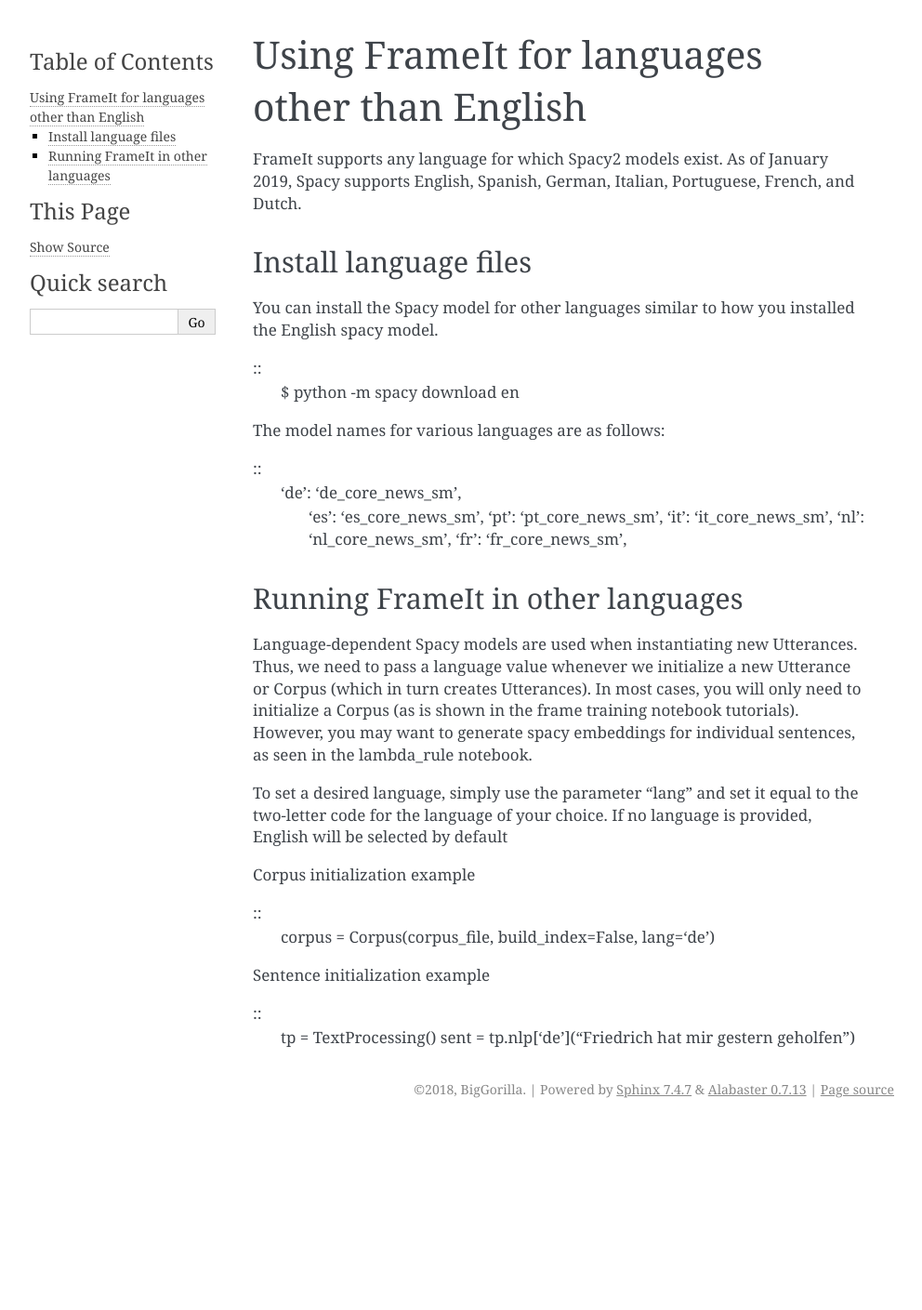
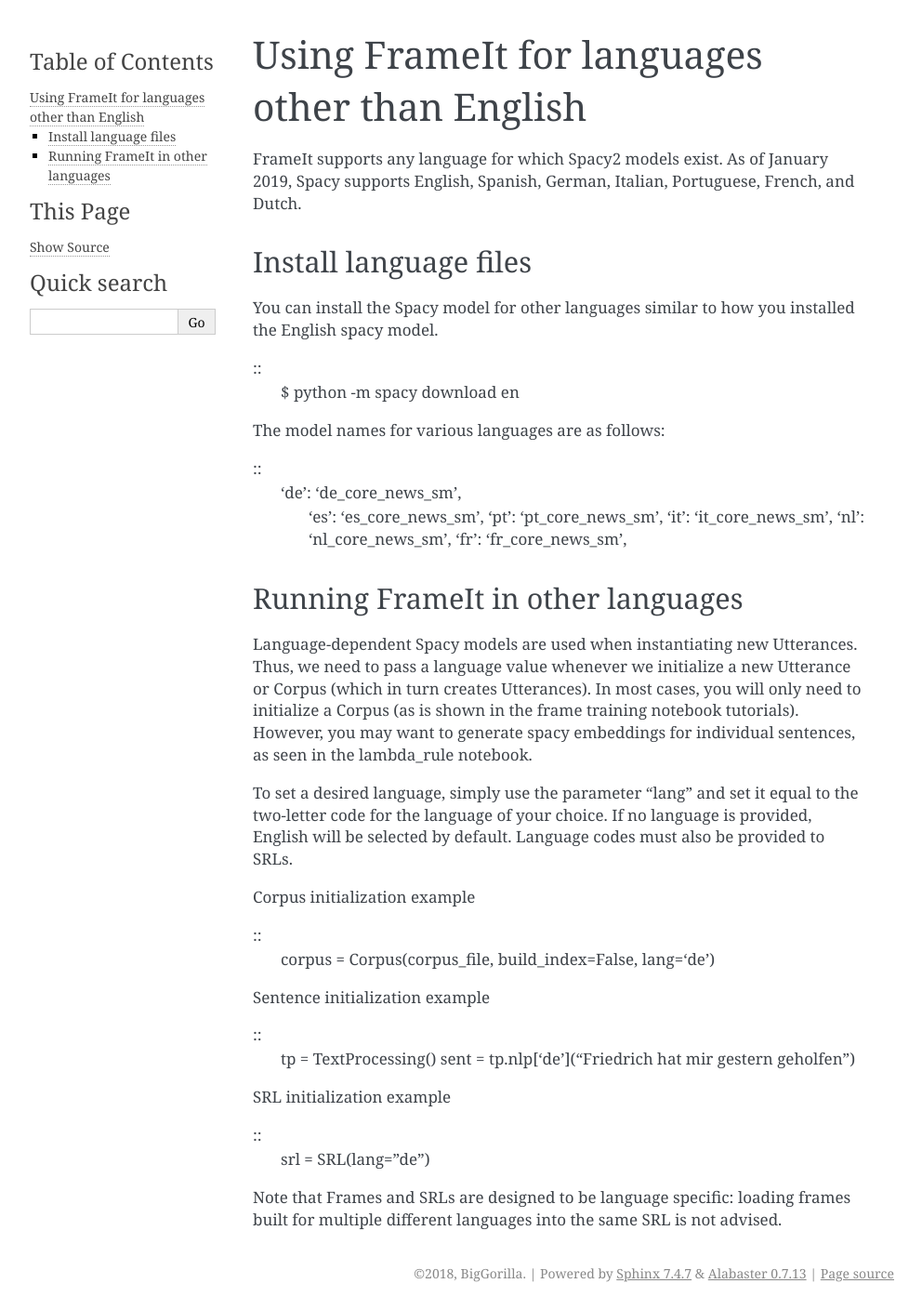
Before and after one commit to biggorilla-gh/frameit, a Sphinx documentation site: the page built from docs/language.rst, in a window 1280 px wide. Shown: the whole page at 93% size, without its empty margins (148-1140 px from the left). Built offline with Sphinx 7.4.7, drawn with Linux system fonts in a browser that asks for light colours; pages that are not in the unit, such as notebooks, are missing from menus; before the commit the page ends 1211 px from its top, so only the background shows below that.

Commit message:
more documentation

```diff
--- a/docs/language.rst
+++ b/docs/language.rst
@@ -24,7 +24,7 @@ Running FrameIt in other languages
 ------------------------------------
 Language-dependent Spacy models are used when instantiating new Utterances. Thus, we need to pass a language value whenever we initialize a new Utterance or Corpus (which in turn creates Utterances). In most cases, you will only need to initialize a Corpus (as is shown in the frame training notebook tutorials). However, you may want to generate spacy embeddings for individual sentences, as seen in the lambda_rule notebook.
 
-To set a desired language, simply use the parameter “lang” and set it equal to the two-letter code for the language of your choice. If no language is provided, English will be selected by default
+To set a desired language, simply use the parameter “lang” and set it equal to the two-letter code for the language of your choice. If no language is provided, English will be selected by default. Language codes must also be provided to SRLs.
 
 Corpus initialization example
 
@@ -36,3 +36,10 @@ Sentence initialization example
 ::
     tp = TextProcessing()
     sent = tp.nlp[‘de’](“Friedrich hat mir gestern geholfen”)
+
+SRL initialization example
+
+::
+   srl = SRL(lang="de")
+
+Note that Frames and SRLs are designed to be language specific: loading frames built for multiple different languages into the same SRL is not advised.
```
